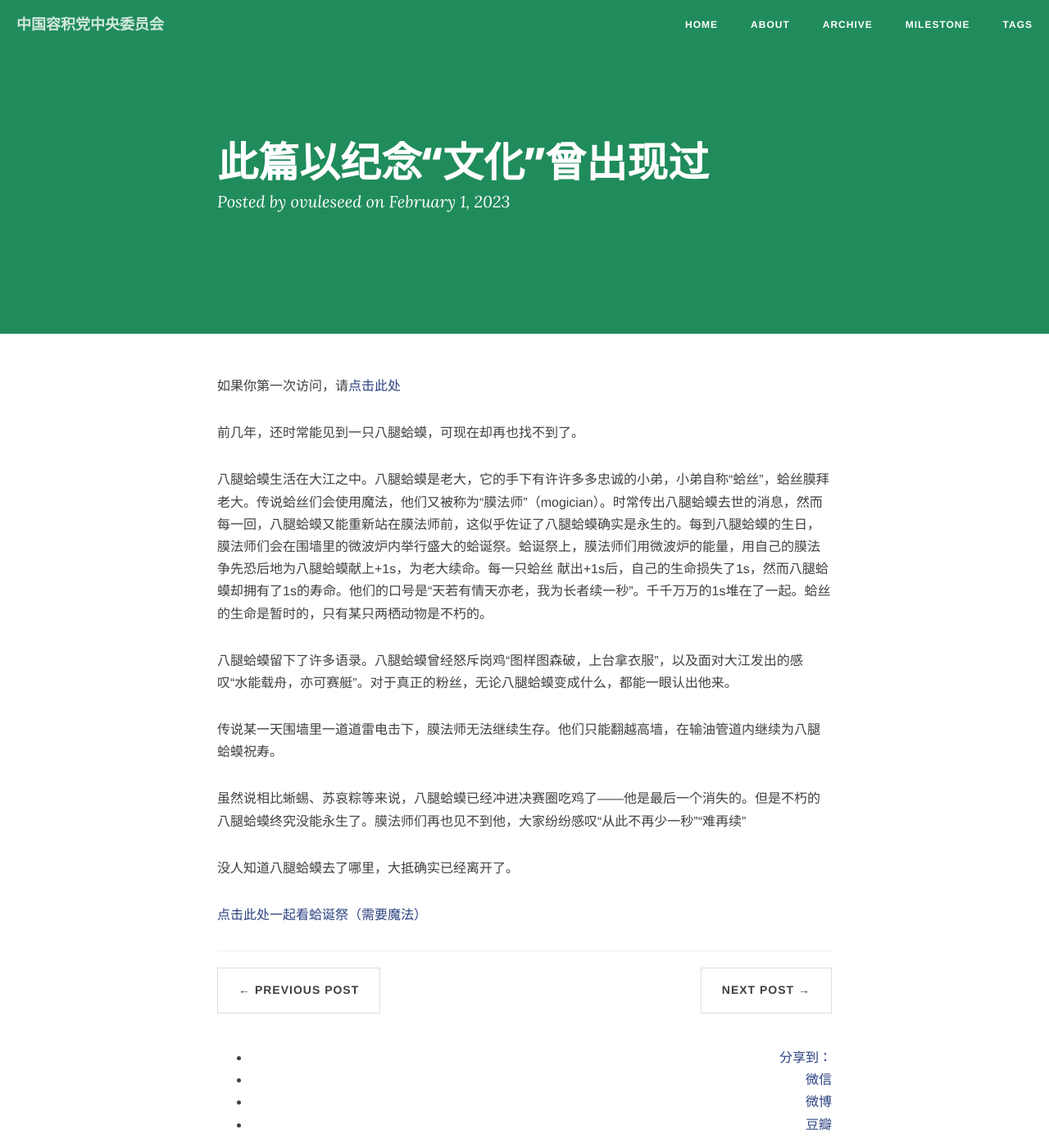
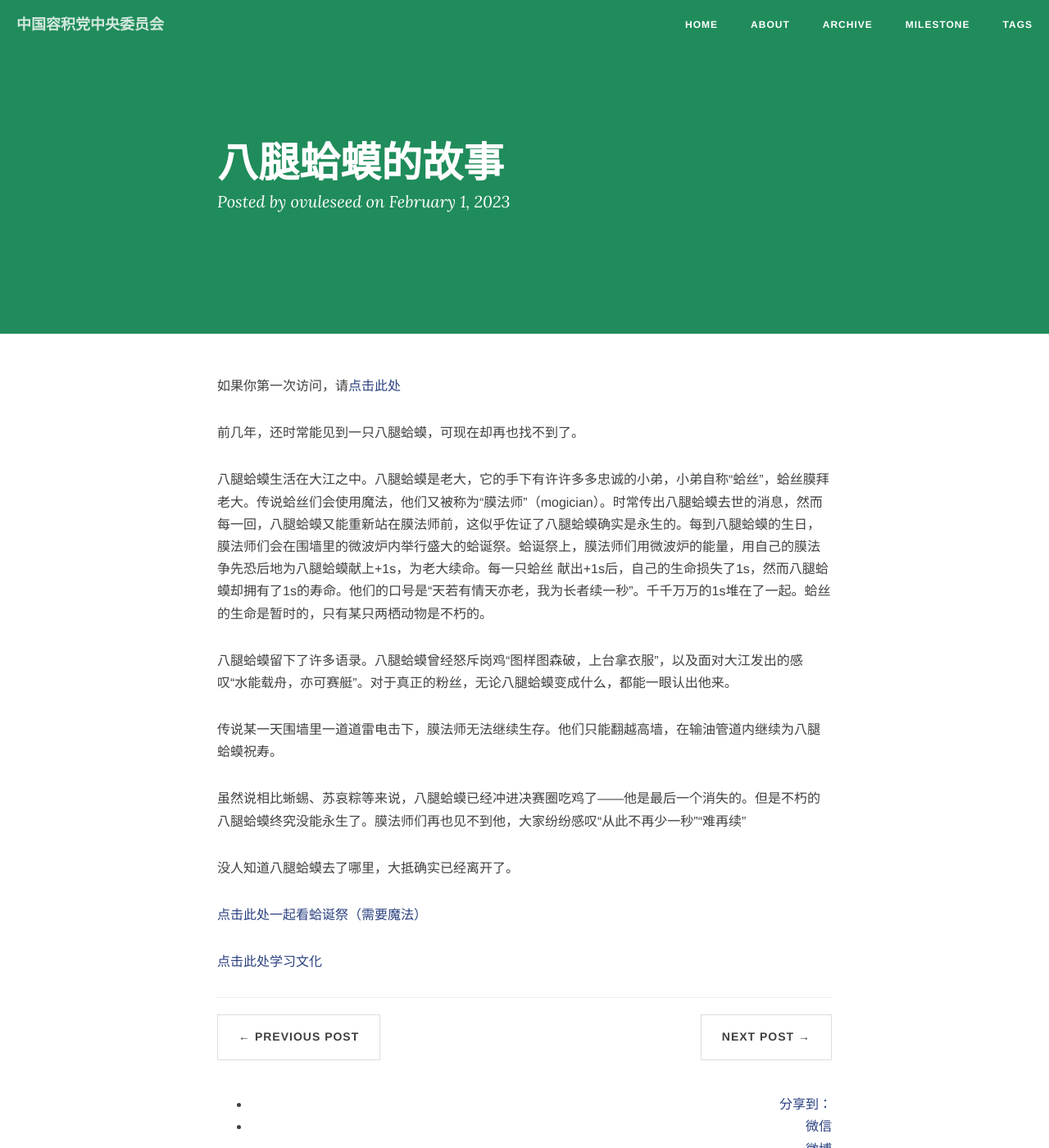
Before and after one commit to ovule-seed/ovule-seed.github.io, a Jekyll site: the page built from _posts/2023-02-01-a2-文化 .md, in a window 1280 px wide and 1400 px high. Shown: the whole window at 82% size. Built offline with Jekyll 4.4.1, drawn with Linux system fonts in a browser that asks for light colours; nearby versions of some CDN libraries; comment, search, counter and statistics services are not loaded.

Commit message:
Update and rename 2023-02-01-a2-wenhu.md to 2023-02-01-a2-文化 .md

```diff
--- a/_posts/2023-02-01-a2.md
+++ b/_posts/2023-02-01-a2-文化 .md
@@ -1,6 +1,6 @@
 ---
 layout: post
-title: 此篇以纪念“文化”曾出现过
+title: 八腿蛤蟆的故事
 date: 2023-2-1
 categories: blog
 tags:
@@ -24,3 +24,5 @@ description:
 没人知道八腿蛤蟆去了哪里，大抵确实已经离开了。
 
 [点击此处一起看蛤诞祭（需要魔法）](https://www.youtube.com/watch?v=K_EsNWrdzsI&ab_channel=%E6%96%B0%E8%9B%A4%E7%A4%BEXinHaNewsAgency)
+
+[点击此处学习文化](https://zh.wikipedia.org/wiki/%E8%86%9C%E8%9B%A4%E6%96%87%E5%8C%96)
```
